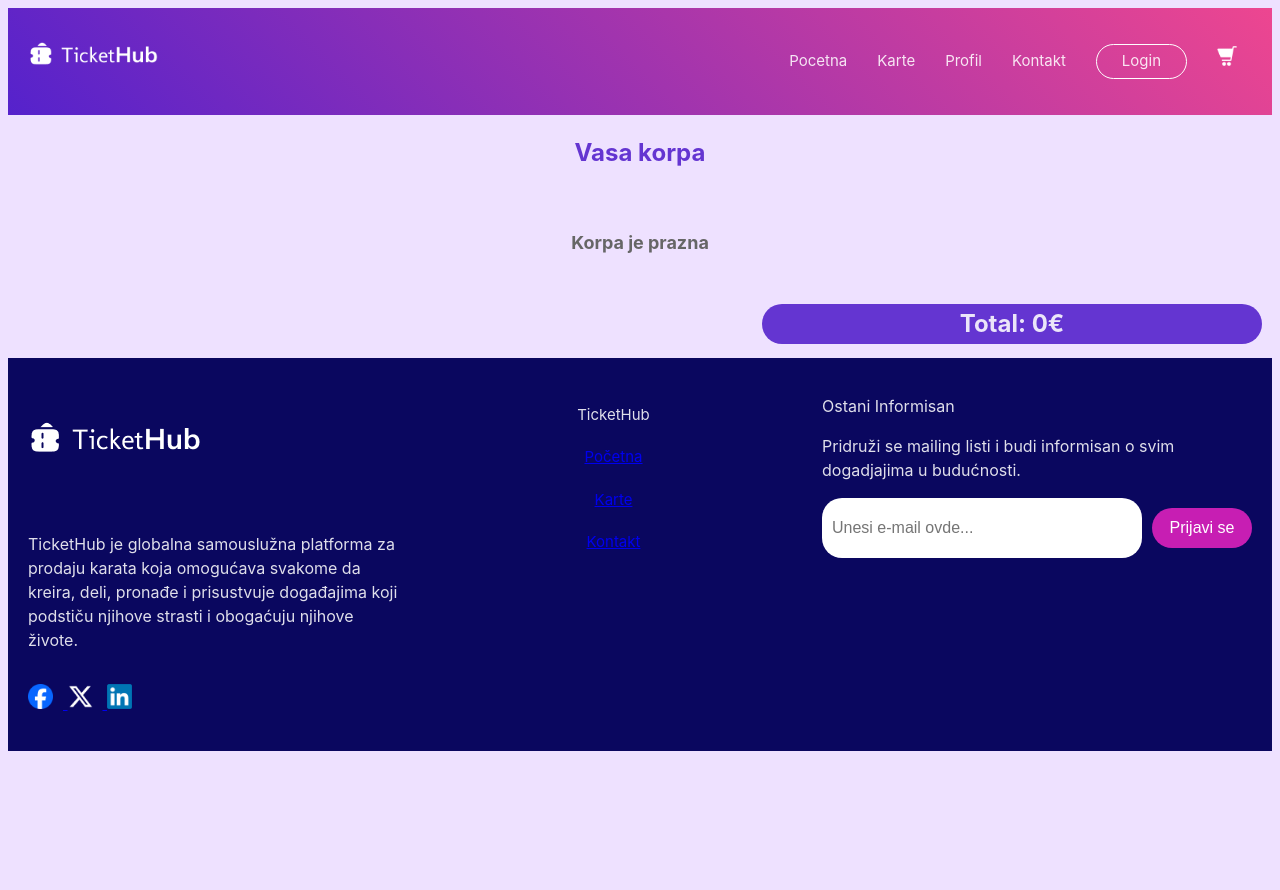
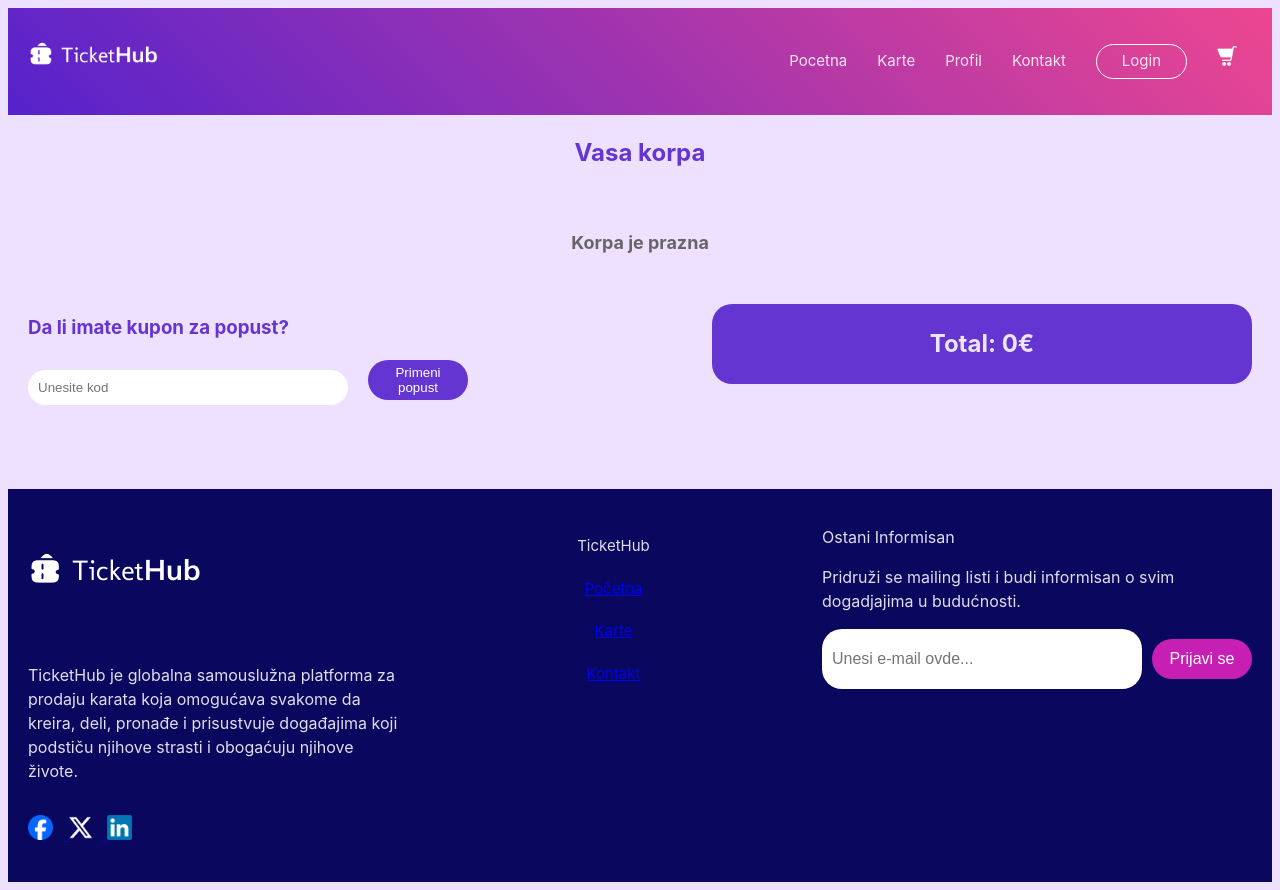
Before and after one commit to elab-development/klijentske-veb-tehnologije-2024-2022-0216-prodaja-karata, a React (Vite) app in the folder react-app/: page /korpa in a window 1280 px wide. Before the commit the page ends 800 px from the top, so only its background shows below. Built offline with nearby package versions, Linux system fonts and the light colour scheme.

Commit message:
osamnaesti commit

```diff
--- a/react-app/src/components/KorpaFunkcije.tsx
+++ b/react-app/src/components/KorpaFunkcije.tsx
@@ -8,7 +8,6 @@ const KorpaKontekst = createContext<KorpaFunkcijeInterfejs | undefined>(undefine
 
 export const KorpaProvajder: React.FC<{ children: React.ReactNode }> = ({ children }) => {
   const [stavkeUKorpi, postaviStavkeUKorpi] = useState<ElementUKorpi[]>([]);
-
   const dodajUKorpu = (stavka: Dogadjaj) => {
     postaviStavkeUKorpi(prethodneStavke => {
       const postojecaStavka = prethodneStavke.find(stavkaUKorpi => stavkaUKorpi.id === stavka.id);
--- a/react-app/src/pages/Korpa.tsx
+++ b/react-app/src/pages/Korpa.tsx
@@ -8,6 +8,8 @@ import { useEffect, useState } from 'react';
 
 function Korpa() {
   const { ElementiUKorpi, izbaciIzKorpe, povecaj, smanji } = useCart();
+  const [kupon, setKupon] = useState('');
+  const [popust, setPopust] = useState(0);
 
   useEffect(() => {}, [ElementiUKorpi]);
 
@@ -18,8 +20,21 @@ function Korpa() {
     for (let i = 0; i < ElementiUKorpi.length; i++) {
       novaUkupnaCena += ElementiUKorpi[i].broj * 30;
     }
+
+
     setCena(novaUkupnaCena);
   }, [ElementiUKorpi]);
+
+  const primeniPopust = () => {
+    if (kupon.toUpperCase() === 'KTEH') {
+      const popustIznos = cena * 0.1;
+      setPopust(popustIznos);
+    } else {
+      setPopust(0);
+    }
+  };
+
+
 
   return (
     <div className="stranicaKorpa">
@@ -27,6 +42,7 @@ function Korpa() {
         <NavBar />
       </div>
       <h1 className='naslovKupovina'>Vasa korpa</h1>
+
       <div className='kontenjerKupovina'>
         {ElementiUKorpi.length === 0 ? (
           <p className = 'prazna'>Korpa je prazna</p>
@@ -49,8 +65,21 @@ function Korpa() {
           ))
         )}
       </div>
+
+
       <div className = 'racun'>
-        <h2 className = 'naslovRacun'> Total: {cena}€ </h2>
+      <h2 className='naslovRacun'>Total: {cena - popust}€</h2>
+      </div>
+      <div className="popust">
+        <h3>Da li imate kupon za popust?</h3>
+        <label>
+          <input
+            placeholder="Unesite kod"
+            value={kupon}
+            onChange={(e) => setKupon(e.target.value)}
+          />
+        </label>
+        <button onClick={primeniPopust}>Primeni popust</button>
       </div>
       <div className="futer">
         <Futer />
--- a/react-app/src/pages/css/Korpa.css
+++ b/react-app/src/pages/css/Korpa.css
@@ -99,6 +99,54 @@
     background-color: #6435D1;
   }
 
+  .container {
+    display: flex;
+    justify-content: space-between;
+    align-items: flex-start;
+  }
+
+  .racun, .popust {
+    flex: 1;
+    padding: 20px;
+  }
+
+  .racun {
+    margin-right: 20px;
+  }
+
+
+  .naslovRacun {
+    margin: 0;
+  }
+
+  .popust h3 {
+    margin-top: 0;
+    color: #6435D1;
+  }
+
+  .popust input {
+    width: 300px;
+    padding: 10px;
+    margin-top: 10px;
+    background-color: white;
+    color: black;
+    border-radius: 20px;
+    border: none;
+  }
+
+  .popust button{
+    color: white;
+    background-color: #6435D1;
+    border: none;
+    border-radius: 20px;
+    width: 100px;
+    height: 40px;
+    margin-left: 20px;
+
+  }
+
+
+
   @media screen and (max-width: 1024px) {
     .dogadjajSlikaKorpa {
       width: 250px;
```
